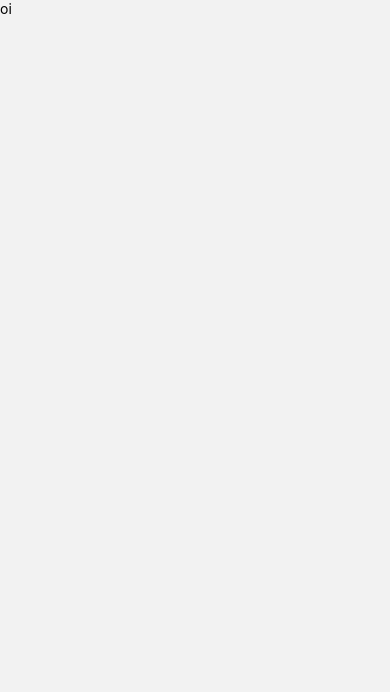
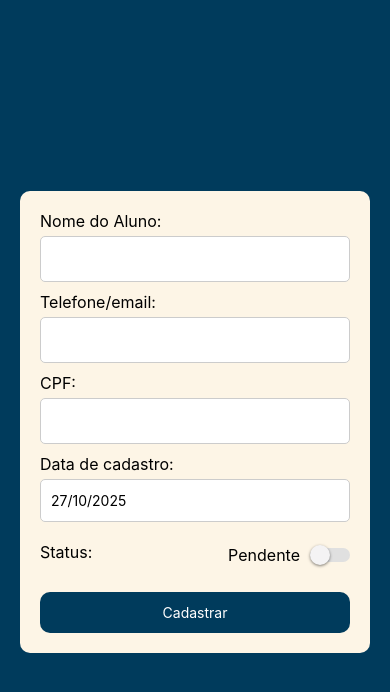
Before and after one commit to lucimano/academia-rita, a React Native app: screen /TelaCadastrarAluno in a window 390 px wide. Shown: the top 692 px of the page. Built offline with nearby package versions, Linux system fonts and the light colour scheme.

Commit message:
telaeditar

```diff
--- a/app.json
+++ b/app.json
@@ -21,7 +21,8 @@
         "backgroundColor": "#ffffff"
       },
       "edgeToEdgeEnabled": true,
-      "predictiveBackGestureEnabled": false
+      "predictiveBackGestureEnabled": false,
+      "package": "com.anonymous.academiarita"
     },
     "web": {
       "favicon": "./assets/favicon.png"
--- a/package.json
+++ b/package.json
@@ -4,11 +4,12 @@
   "main": "index.ts",
   "scripts": {
     "start": "expo start",
-    "android": "expo start --android",
-    "ios": "expo start --ios",
+    "android": "expo run:android",
+    "ios": "expo run:ios",
     "web": "expo start --web"
   },
   "dependencies": {
+    "@react-native-community/datetimepicker": "8.4.4",
     "@react-navigation/native": "^7.1.19",
     "@react-navigation/native-stack": "^7.6.0",
     "expo": "~54.0.20",
--- a/screens/TelaCadastrarAluno.tsx
+++ b/screens/TelaCadastrarAluno.tsx
@@ -1,7 +1,171 @@
-import { Text } from "react-native";
+import React, { useState } from "react";
+import {
+  View,
+  Text,
+  TextInput,
+  StyleSheet,
+  TouchableOpacity,
+  Switch,
+  Platform,
+} from "react-native";
+import DateTimePicker from "@react-native-community/datetimepicker";
 
-export default function TelaCadastrarAluno(){
-    return(
-            <Text>oi</Text>
-        );
+export default function TelaCadastrarAluno({ navigation }) {
+  const [nome, setNome] = useState("");
+  const [telefone, setTelefone] = useState("");
+  const [cpf, setCpf] = useState("");
+  const [dataCadastro, setDataCadastro] = useState(new Date());
+  const [showDatePicker, setShowDatePicker] = useState(false);
+  const [statusPago, setStatusPago] = useState(false);
+
+  const onChangeData = (event, selectedDate) => {
+    // 1. Sempre feche o seletor, não importa o que aconteça.
+    setShowDatePicker(false);
+
+    // 2. Verifique se o usuário selecionou uma data (em vez de cancelar)
+    // O 'event.type === "set"' confirma que o usuário apertou "OK" no Android
+    if (event.type === "set" && selectedDate) {
+      // 3. Atualize o estado apenas se houver uma nova data
+      setDataCadastro(selectedDate);
+    }
+    // Se o usuário 'cancelou' (dismissed), o seletor fecha
+    // e a data antiga (new Date()) é mantida.
+  };
+
+  const handleCpfChange = (text) => {
+    // Remove tudo que não é número
+    const numericValue = text.replace(/\D/g, "");
+
+    // Limita a 11 dígitos
+    const truncatedValue = numericValue.substring(0, 11);
+
+    // Aplica a máscara (xxx.xxx.xxx-xx)
+    let formattedValue = truncatedValue;
+    // Adiciona o primeiro ponto
+    formattedValue = formattedValue.replace(/(\d{3})(\d)/, "$1.$2");
+    // Adiciona o segundo ponto
+    formattedValue = formattedValue.replace(/(\d{3})\.(\d{3})(\d)/, "$1.$2.$3");
+    // Adiciona o traço
+    formattedValue = formattedValue.replace(
+      /(\d{3})\.(\d{3})\.(\d{3})(\d{1,2})/,
+      "$1.$2.$3-$4"
+    );
+
+    setCpf(formattedValue);
+  };
+
+  return (
+    <View style={styles.pageContainer}>
+      <View style={styles.container}>
+        <Text style={styles.label}>Nome do Aluno:</Text>
+        <TextInput
+          style={styles.input}
+          value={nome}
+          onChangeText={setNome}
+        />
+
+        <Text style={styles.label}>Telefone/email:</Text>
+        <TextInput
+          style={styles.input}
+          value={telefone}
+          onChangeText={setTelefone}
+        />
+
+        <Text style={styles.label}>CPF:</Text>
+        <TextInput
+          style={styles.input}
+          value={cpf}
+          onChangeText={handleCpfChange}
+          keyboardType="numeric"
+          maxLength={14}
+        />
+
+        <Text style={styles.label}>Data de cadastro:</Text>
+        <TouchableOpacity
+          onPress={() => setShowDatePicker(true)}
+          style={styles.input}
+        >
+          <Text>{dataCadastro.toLocaleDateString("pt-BR")}</Text>
+        </TouchableOpacity>
+
+        {showDatePicker && (
+          <DateTimePicker
+            testID="dateTimePicker"
+            value={dataCadastro}
+            mode={"date"}
+            display="default"
+            onChange={onChangeData}
+          />
+        )}
+
+        <View style={styles.switchContainer}>
+          <Text style={styles.label}>Status:</Text>
+          <View style={{ flexDirection: "row", alignItems: "center" }}>
+            <Text style={{ marginRight: 10, fontSize: 16 }}>
+              {statusPago ? "Pago" : "Pendente"}
+            </Text>
+            <Switch
+              trackColor={{ false: "#e0e0e0", true: "#003b5c" }}
+              thumbColor={"#f4f3f4"}
+              onValueChange={() => setStatusPago(!statusPago)}
+              value={statusPago}
+            />
+          </View>
+        </View>
+
+        <TouchableOpacity
+          style={styles.btnCadastrar}
+          onPress={() => navigation.navigate("TelaListaAlunos")}
+        >
+          <Text style={{ color: "#fff" }}>Cadastrar</Text>
+        </TouchableOpacity>
+      </View>
+    </View>
+  );
 }
+
+const styles = StyleSheet.create({
+  pageContainer: {
+    flex: 1,
+    backgroundColor: "#003b5c",
+    justifyContent: "center",
+    alignItems: "center",
+    padding: 20,
+  },
+  container: {
+    width: "100%",
+    maxWidth: 500,
+    backgroundColor: "#fdf5e6",
+    padding: 20,
+    borderRadius: 10,
+  },
+  label: {
+    fontSize: 16,
+    marginBottom: 5,
+  },
+  input: {
+    borderWidth: 1,
+    borderColor: "#ccc",
+    borderRadius: 5,
+    paddingHorizontal: 10,
+    paddingVertical: 12,
+    fontSize: 16,
+    backgroundColor: "#fff",
+    marginBottom: 10,
+    justifyContent: "center",
+  },
+  btnCadastrar: {
+    backgroundColor: "#003b5c",
+    padding: 12,
+    borderRadius: 10,
+    alignItems: "center",
+    marginTop: 15,
+  },
+  switchContainer: {
+    flexDirection: "row",
+    justifyContent: "space-between",
+    alignItems: "center",
+    marginTop: 10,
+    marginBottom: 10,
+  },
+});
```
Also changed, not shown: 1 other file (tests, documents, lock files or other folders).
